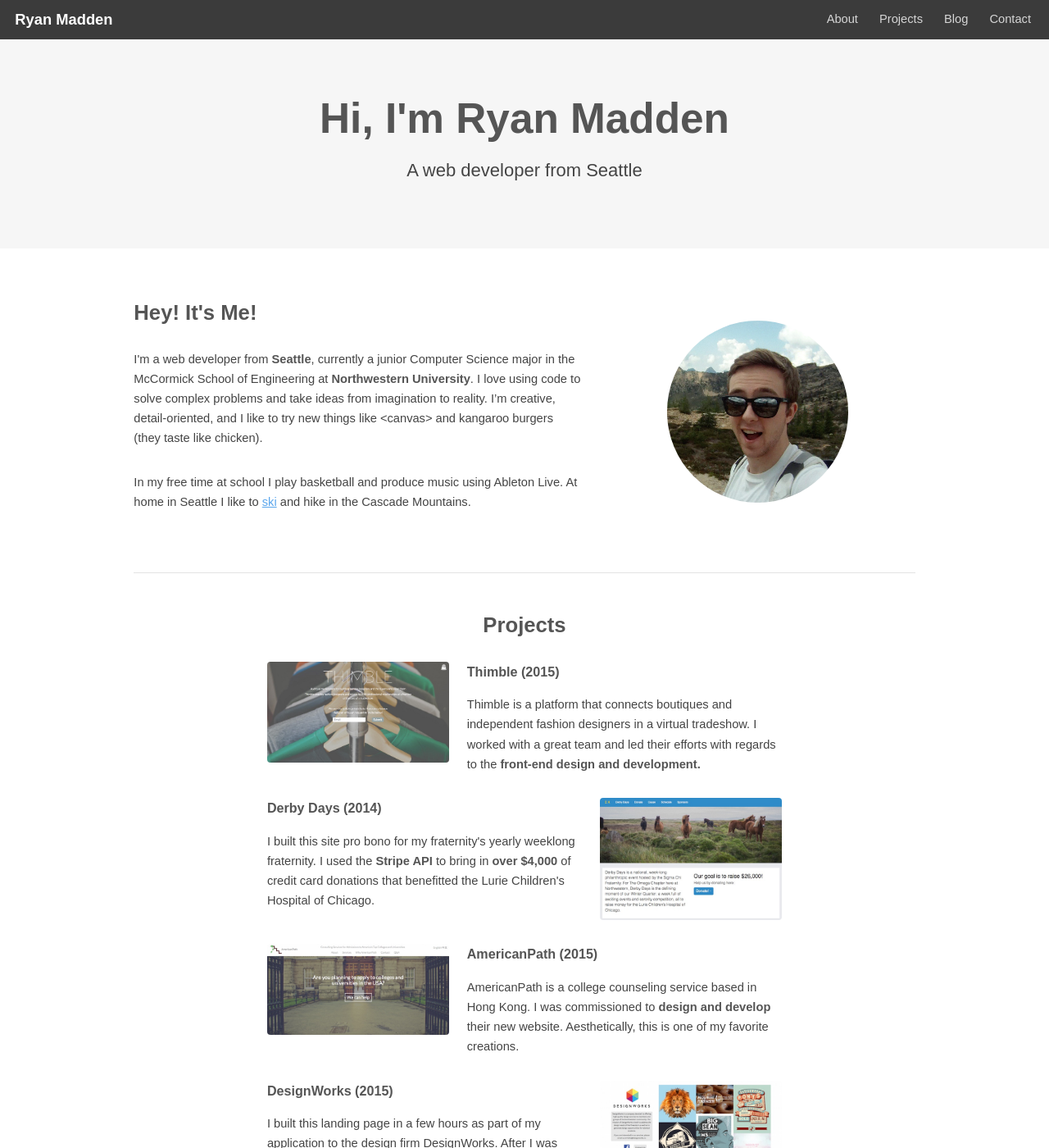
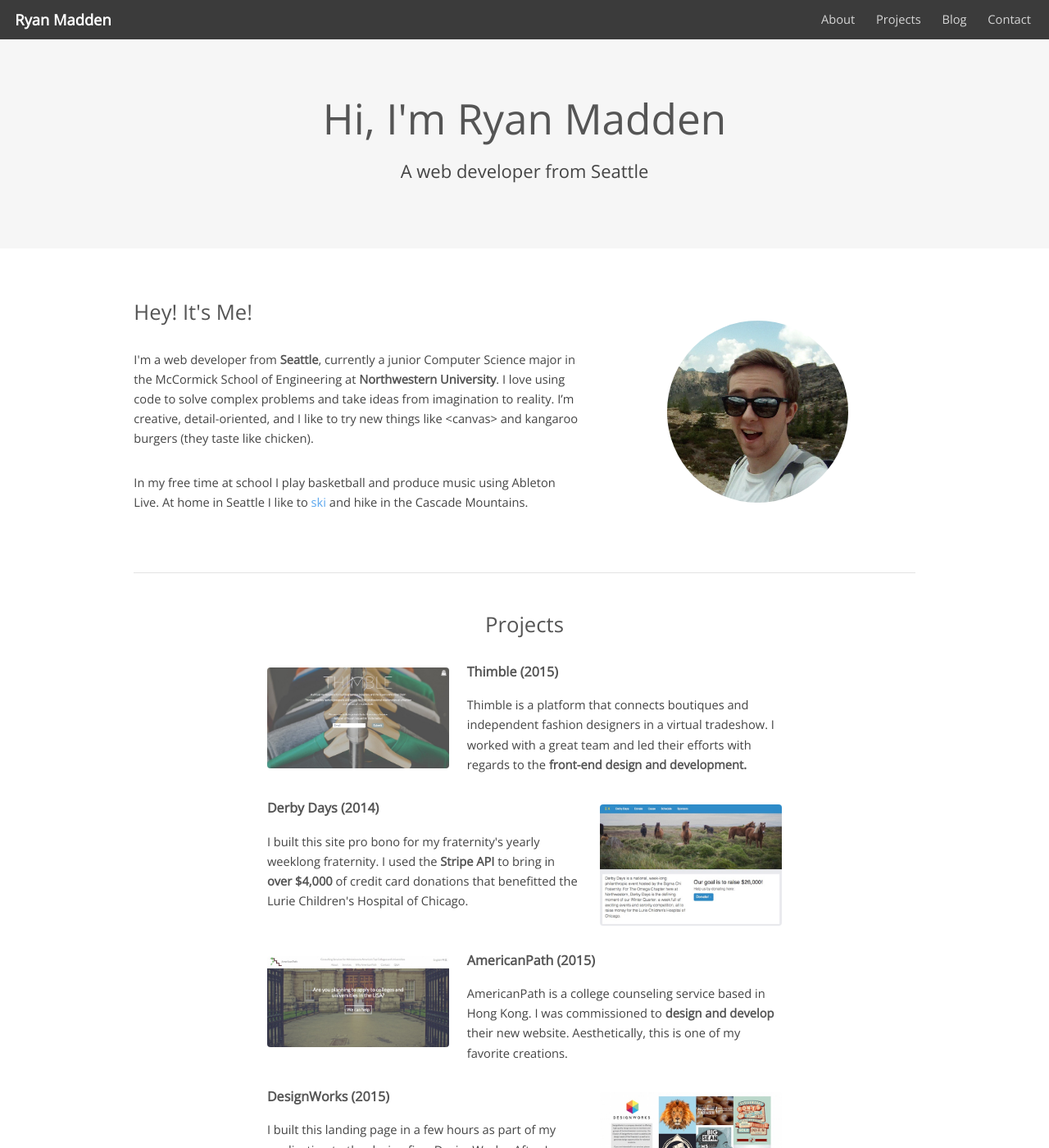
Before and after one commit to ryanmadden/ryanmadden.github.io, a Jekyll site: the page index.html, which Jekyll copies as it is, in a window 1280 px wide and 1400 px high. Shown: the whole window at 82% size. Built offline with Jekyll 4.4.1, drawn with Linux system fonts in a browser that asks for light colours.

Commit message:
Typography

```diff
--- a/index.html
+++ b/index.html
@@ -5,6 +5,7 @@
 	<title>Ryan Madden - Web Developer from Seattle</title>
 	<meta charset="utf-8" />
 	<meta name="viewport" content="width=device-width, initial-scale=1" />
+	<link href='http://fonts.googleapis.com/css?family=Open+Sans:400' rel='stylesheet' type='text/css'>
 	<link rel="stylesheet" href="/css/main.css" />
 </head>
 <body id="top">
@@ -67,14 +68,14 @@
 		<h2 class="align-center">Projects</h2>
 		<div class="row">
 			<div class="-2u 3u -1u(medium) 4u(medium) not-xsmall not-small">
-				<span class="image fit"><img src="img/thimble.jpg" alt=""></span>
+				<span class="image fit img-project"><img src="img/thimble.jpg" alt=""></span>
 			</div>
 			<div class="5u$ 6u$(medium) 12u$(small) 12u$(xsmall)">
 				<h4>Thimble (2015)</h4>
 				<p>Thimble is a platform that connects boutiques and independent fashion designers in a virtual tradeshow. I worked with a great team and led their efforts with regards to the <strong>front-end design and development.</strong></p>
 			</div>
 			<div class="-1u(small) 10u$(small) 12u$(xsmall) not-medium not-large not-xlarge">
-				<span class="image fit"><img src="img/thimble.jpg" alt=""></span>
+				<span class="image fit img-project"><img src="img/thimble.jpg" alt=""></span>
 			</div>
 		</div>
 		<div class="row">
@@ -83,19 +84,19 @@
 				<p>I built this site pro bono for my fraternity's yearly weeklong fraternity. I used the <strong>Stripe API</strong> to bring in <strong>over $4,000</strong> of credit card donations that benefitted the Lurie Children's Hospital of Chicago.</p>
 			</div>
 			<div class="3u$ 4u$(medium)  -1u(small) 10u$(small) 12u$(xsmall)">
-				<span class="image fit"><img src="img/derbydays.jpg" alt=""></span>
+				<span class="image fit img-project"><img src="img/derbydays.jpg" alt=""></span>
 			</div>
 		</div>
 		<div class="row">
 			<div class="-2u 3u -1u(medium) 4u(medium) not-xsmall not-small">
-				<span class="image fit"><img src="img/americanpath.jpg" alt=""></span>
+				<span class="image fit img-project"><img src="img/americanpath.jpg" alt=""></span>
 			</div>
 			<div class="5u$ 6u$(medium) 12u$(small) 12u$(xsmall)">
 				<h4>AmericanPath (2015)</h4>
 				<p>AmericanPath is a college counseling service based in Hong Kong. I was commissioned to <strong>design and develop</strong> their new website. Aesthetically, this is one of my favorite creations.</p>
 			</div>
 			<div class="-1u(small) 10u$(small) 12u$(xsmall) not-medium not-large not-xlarge">
-				<span class="image fit"><img src="img/americanpath.jpg" alt=""></span>
+				<span class="image fit img-project"><img src="img/americanpath.jpg" alt=""></span>
 			</div>
 		</div>
 		<div class="row">
@@ -104,19 +105,19 @@
 				<p>I built this landing page in a few hours as part of my application to the design firm DesignWorks. After I was accepted they chose to use it as their new homepage.</p>
 			</div>
 			<div class="3u$ 4u$(medium)  -1u(small) 10u$(small) 12u$(xsmall)">
-				<span class="image fit"><img src="img/designworks.jpg" alt=""></span>
+				<span class="image fit img-project"><img src="img/designworks.jpg" alt=""></span>
 			</div>
 		</div>
 		<div class="row">
 			<div class="-2u 3u -1u(medium) 4u(medium) not-xsmall not-small">
-				<span class="image fit"><img src="img/pic01.jpg" alt=""></span>
+				<span class="image fit img-project"><img src="img/pic01.jpg" alt=""></span>
 			</div>
 			<div class="5u$ 6u$(medium) 12u$(small) 12u$(xsmall)">
 				<h4>RyanMadden.net (2015)</h4>
 				<p>I started this site in 2014 to teach myself web development. A year later I overhauled it, stripping out bootstrap and adding a blog. Enjoy!</p>
 			</div>
 			<div class="-1u(small) 10u$(small) 12u$(xsmall) not-medium not-large not-xlarge">
-				<span class="image fit"><img src="img/pic01.jpg" alt=""></span>
+				<span class="image fit img-project"><img src="img/pic01.jpg" alt=""></span>
 			</div>
 		</div>
 		<h3 class="align-center">Non-Web Programs</h3>
@@ -126,19 +127,19 @@
 				<p>This is a C4.5 Decision Tree python implementation with validation, pruning, and attribute multi-splitting. You know, if you're into machine learning and like that stuff.</p>
 			</div>
 			<div class="3u$ 4u$(medium)  -1u(small) 10u$(small) 12u$(xsmall)">
-				<span class="image fit"><img src="img/decision.jpg" alt=""></span>
+				<span class="image fit img-project"><img src="img/decision.jpg" alt=""></span>
 			</div>
 		</div>
 		<div class="row">
 			<div class="-2u 3u -1u(medium) 4u(medium) not-xsmall not-small">
-				<span class="image fit"><img src="img/matlab.jpg" alt=""></span>
+				<span class="image fit img-project"><img src="img/matlab.jpg" alt=""></span>
 			</div>
 			<div class="5u$ 6u$(medium) 12u$(small) 12u$(xsmall)">
 				<h4>MiniMatlab (2014)</h4>
 				<p>A C++ program that replicates many features of the MATLAB console. Storing values, math with variables, and matrix multiplication.</p>
 			</div>
 			<div class="-1u(small) 10u$(small) 12u$(xsmall) not-medium not-large not-xlarge">
-				<span class="image fit"><img src="img/matlab.jpg" alt=""></span>
+				<span class="image fit img-project"><img src="img/matlab.jpg" alt=""></span>
 			</div>
 		</div>
 
@@ -178,12 +179,12 @@
 			<div class="row">
 				<div class="-4u 4u 12u$(medium)">
 					<ul class="icons align-center">
-						<li><a href="#" class="icon fa-github"><span class="label">Github</span></a></li>
-						<li><a href="#" class="icon fa-linkedin"><span class="label">Dribbble</span></a></li>
-						<li><a href="#" class="icon fa-vimeo-square"><span class="label">Tumblr</span></a></li>
-						<li><a href="#" class="icon fa-twitter"><span class="label">Twitter</span></a></li>
-						<li><a href="#" class="icon fa-instagram"><span class="label">Facebook</span></a></li>
-						<li><a href="#" class="icon fa-envelope-o"><span class="label">Instagram</span></a></li>
+						<li><a href="https://github.com/ryanmadden" target="_blank" class="icon fa-github"><span class="label">Github</span></a></li>
+						<li><a href="www.linkedin.com/in/maddenryan" target="_blank" class="icon fa-linkedin"><span class="label">Dribbble</span></a></li>
+						<li><a href="https://vimeo.com/ryanmadden" target="_blank" class="icon fa-vimeo-square"><span class="label">Tumblr</span></a></li>
+						<li><a href="https://twitter.com/ryanmddn" target="_blank" class="icon fa-twitter"><span class="label">Twitter</span></a></li>
+						<li><a href="https://instagram.com/ryanmddn/" target="_blank" class="icon fa-instagram"><span class="label">Facebook</span></a></li>
+						<li><a href="mailto:ryan@ryanmadden.net" class="icon fa-envelope-o"><span class="label">Instagram</span></a></li>
 
 					</ul>
 				</div>
--- a/sass/base/_typography.scss
+++ b/sass/base/_typography.scss
@@ -30,13 +30,13 @@
 		}
 
 		@include breakpoint(xsmall) {
-			font-size: 12pt;
+			font-size: 11pt;
 		}
 	}
 
 	a {
 		color: _palette(accent1, bg);
-		text-decoration: underline;
+		text-decoration: none;
 
 		&:hover {
 			text-decoration: none;
@@ -71,11 +71,13 @@
 	h2 {
 		font-size: 1.75em;
 		line-height: 1.5em;
+		font-weight: _font(weight);
 	}
 
 	h3 {
 		font-size: 1.35em;
 		line-height: 1.5em;
+		font-weight: _font(weight);
 	}
 
 	h4 {
--- a/sass/components/_image.scss
+++ b/sass/components/_image.scss
@@ -67,6 +67,14 @@
 	}
 
 	&.img-profile {
+		@include minbreakpoint(medium) {
 			margin-top: 2em;
 		}
 	}
+
+	&.img-project {
+		@include minbreakpoint(medium) {
+			margin-top: 0.5em;
+		}
+	}
+}
--- a/sass/libs/_vars.scss
+++ b/sass/libs/_vars.scss
@@ -21,7 +21,7 @@
 
 // Font.
 	$font: (
-		family:				(Arial, Helvetica, sans-serif),
+		family:				('Open Sans', Arial, Helvetica, sans-serif),
 		family-fixed:		('Courier New', monospace),
 		weight:				normal,
 		weight-bold:		bold
```
Lines whose indentation alone changed are shown as unchanged.
